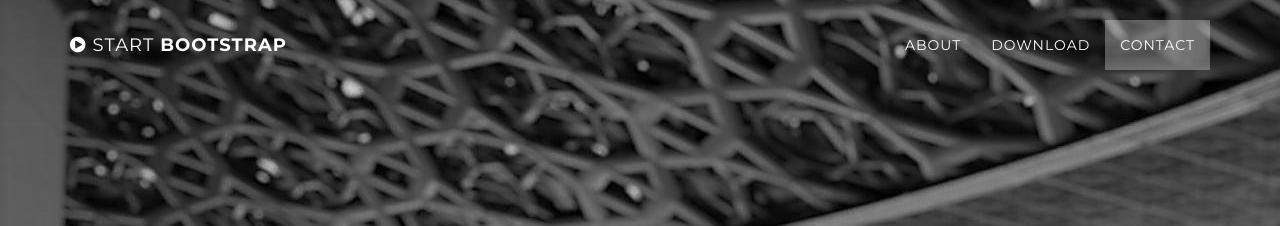
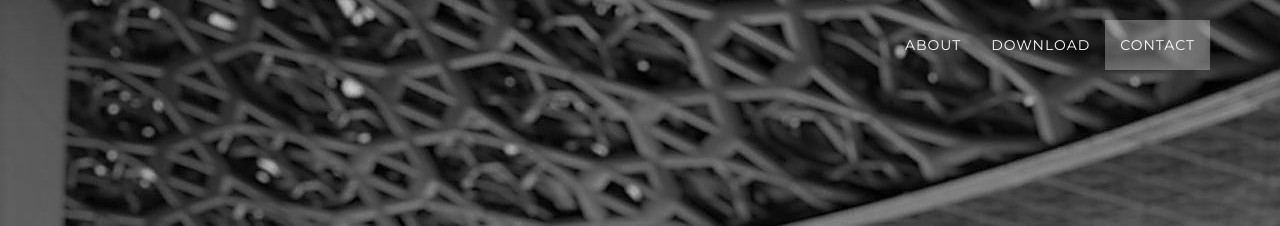
Before and after one commit to kozload/kozload.github.io, a Jekyll site: the page built from index.html, in a window 1280 px wide. Shown: the top 226 px of the page. Built offline with Jekyll 4.4.1, drawn with Linux system fonts in a browser that asks for light colours.

Commit message:
Update nav.html

```diff
--- a/_includes/nav.html
+++ b/_includes/nav.html
@@ -6,7 +6,6 @@
                     <i class="fa fa-bars"></i>
                 </button>
                 <a class="navbar-brand page-scroll" href="#page-top">
-                    <i class="fa fa-play-circle"></i>  <span class="light">Start</span> Bootstrap
                 </a>
             </div>
 
```
